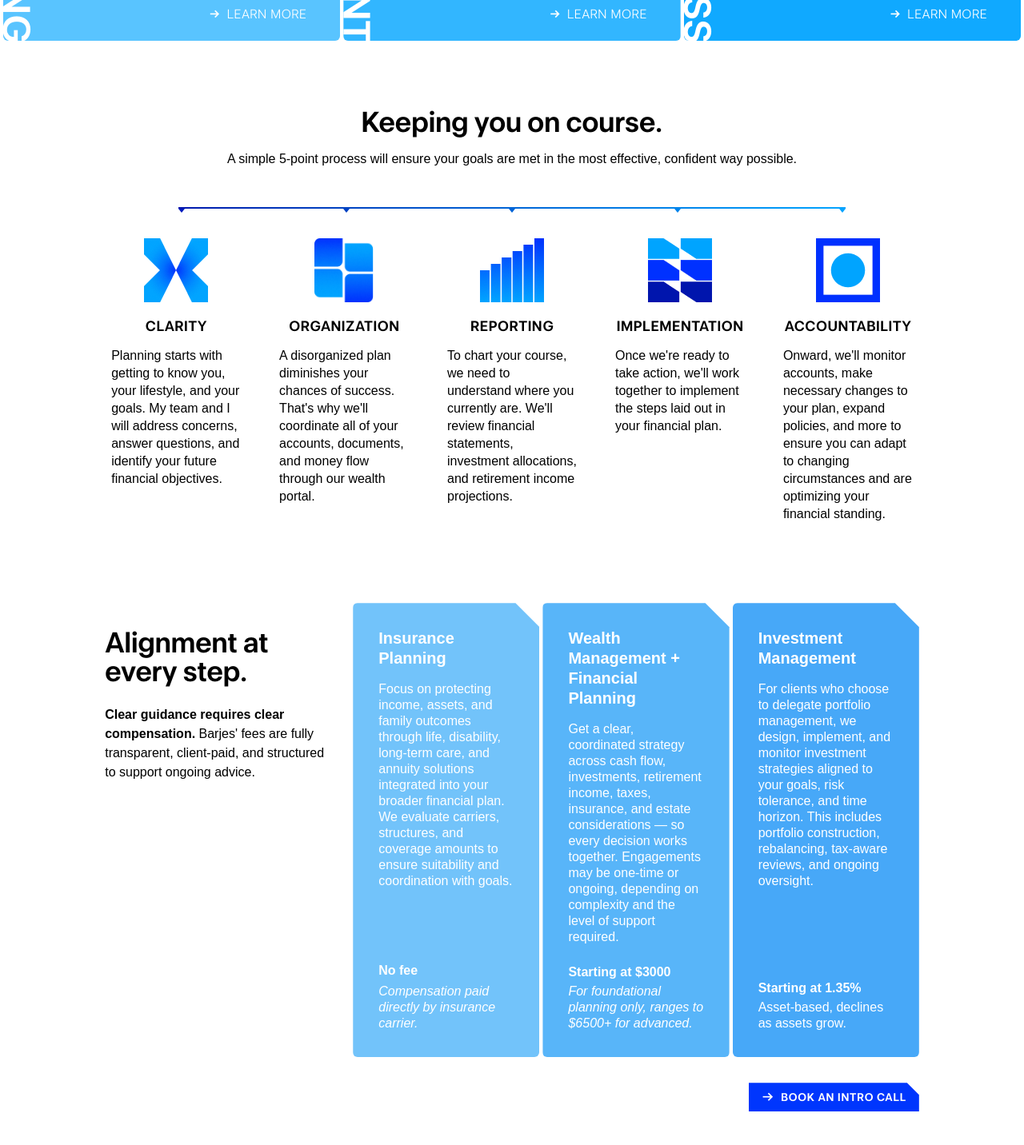
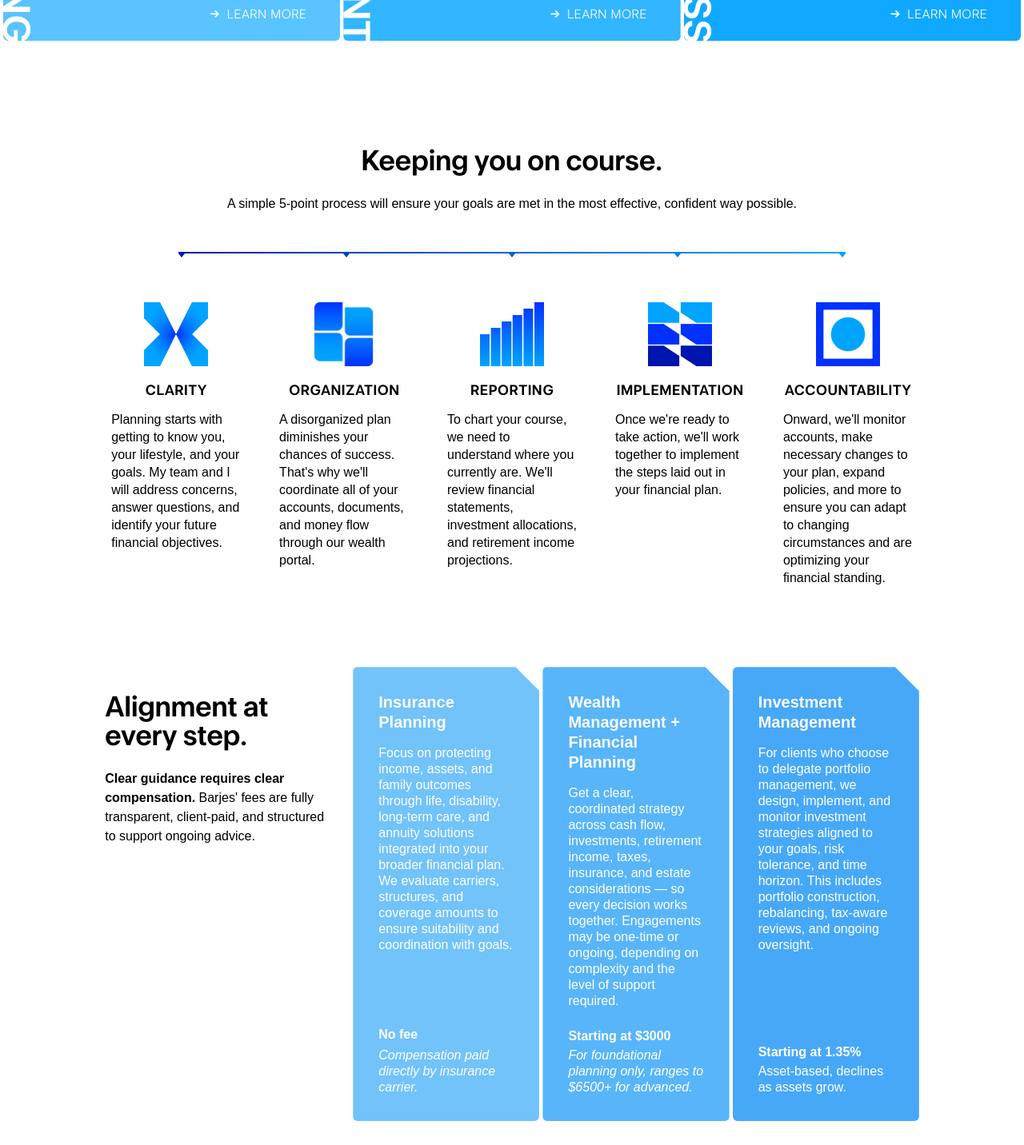
Before and after one commit to plantersclock/barjes-angulo, a Next.js app: page /for-clients in a window 1280 px wide. Shown: the part 1140-2572 px from the top of the page at 80% size. Built offline with nearby package versions, Linux system fonts and the light colour scheme; no server answers.

Commit message:
updates to padding

```diff
--- a/app/for-clients/alignment.tsx
+++ b/app/for-clients/alignment.tsx
@@ -3,7 +3,7 @@ import GenericButton from "../components/general/GenericButton";
 
 const Alignment = () => {
   return (
-    <section className="py-16 xl:pt-24">
+    <section className="py-16 lg:pt-24 lg:pb-32">
       <div className="mx-[5%] lg:mx-[10%]">
         <div className="grid grid-cols-1 xl:grid-cols-10 gap-8 lg:gap-4 ">
           {/* Left side - Title and description */}
--- a/app/for-clients/cornerstone.tsx
+++ b/app/for-clients/cornerstone.tsx
@@ -5,7 +5,7 @@ import Link from "next/link";
 
 const Cornerstone = () => {
   return (
-    <section className="px-[4%] xl:px-[10%] flex flex-col md:flex-row justify-between items-center py-8 md:py-12 relative bg-linear-to-r from-[#F9F9F9] from-60% to-white">
+    <section className="px-[4%] xl:px-[10%] flex flex-col md:flex-row justify-between items-center py-8 md:py-12 relative bg-[#F4F4F4] rounded-md">
       <div className="h-22 lg:h-33 -ml-6 aspect-475/135">
         <Image
           src={cornerstone}
--- a/app/for-clients/faq.tsx
+++ b/app/for-clients/faq.tsx
@@ -232,7 +232,7 @@ const faqData = [
 
 const FAQ = () => {
   return (
-    <section id="faq" className="bg-linear-to-l from-[#F9F9F9] from-70% to-white">
+    <section id="faq" className="bg-[#F4F4F4] rounded-md">
       <div className="flex flex-col  mx-[5%] lg:mx-[15%] xl:mx-[23%] 2xl:mx-[20%] ">
         <h2 className="mt-22 mb-8 text-header text-center">
           Frequently Asked Questions
--- a/app/for-clients/keepingcourse.tsx
+++ b/app/for-clients/keepingcourse.tsx
@@ -11,8 +11,10 @@ import icon5 from "../images/icon-accountability.png";
 const KeepingCourse = () => {
   return (
     <section id="process" className="mx-[10%]">
-      <h2 className="text-header text-center mt-20 ">Keeping you on course.</h2>
-      <p className="text-center mt-4">
+      <h2 className="text-header text-center mt-20 lg:mt-32 ">
+        Keeping you on course.
+      </h2>
+      <p className="text-center mt-6">
         A simple 5-point process will ensure your goals are met in the most
         effective, confident way possible.
       </p>
@@ -27,7 +29,7 @@ const KeepingCourse = () => {
             <div className="w-0 h-0 border-l-[4px] border-l-transparent border-r-[4px] border-r-transparent border-t-[5px] border-t-[#08a4ff]"></div>
           </div>
         </div>
-        <div className="grid grid-cols-1 sm:grid-cols-2 lg:grid-cols-5 gap-8 mt-8">
+        <div className="grid grid-cols-1 sm:grid-cols-2 lg:grid-cols-5 gap-8 mt-8 lg:mt-14">
           <CourseCard
             image={icon1}
             title="CLARITY"
--- a/app/lib/email.ts
+++ b/app/lib/email.ts
@@ -98,7 +98,7 @@ export async function sendContactEmail(
   try {
     const { error } = await resend.emails.send({
       from: "Barjes Angulo Website <admin@wamwebdev.com>",
-      to: ["wamwebdev@gmail.com"],
+      to: ["wamwebdev@gmail.com", "erik@uncommoncrowd.com"],
       replyTo: data.email,
       subject: generateSubject(data),
       html: generateEmailHtml(data),
```
